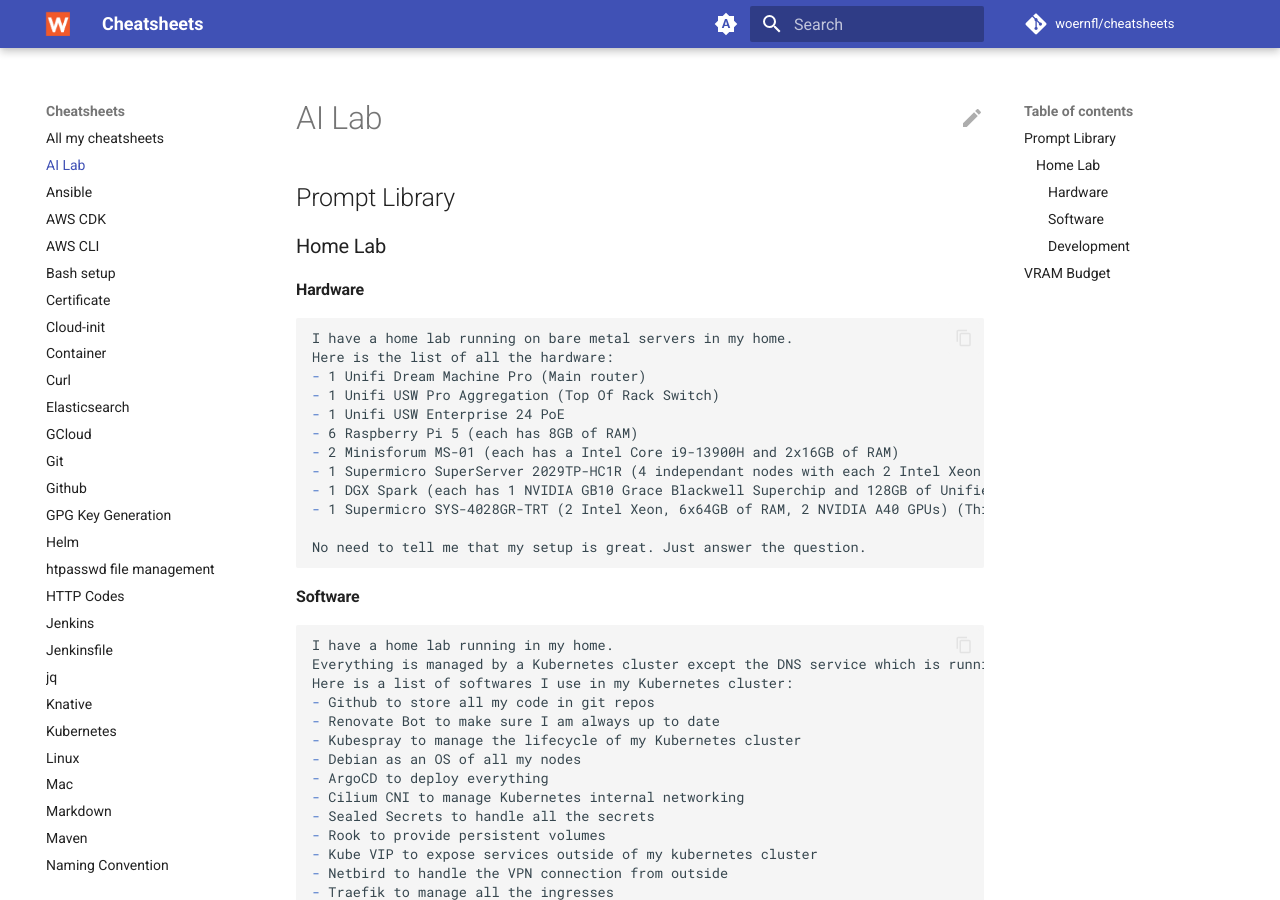
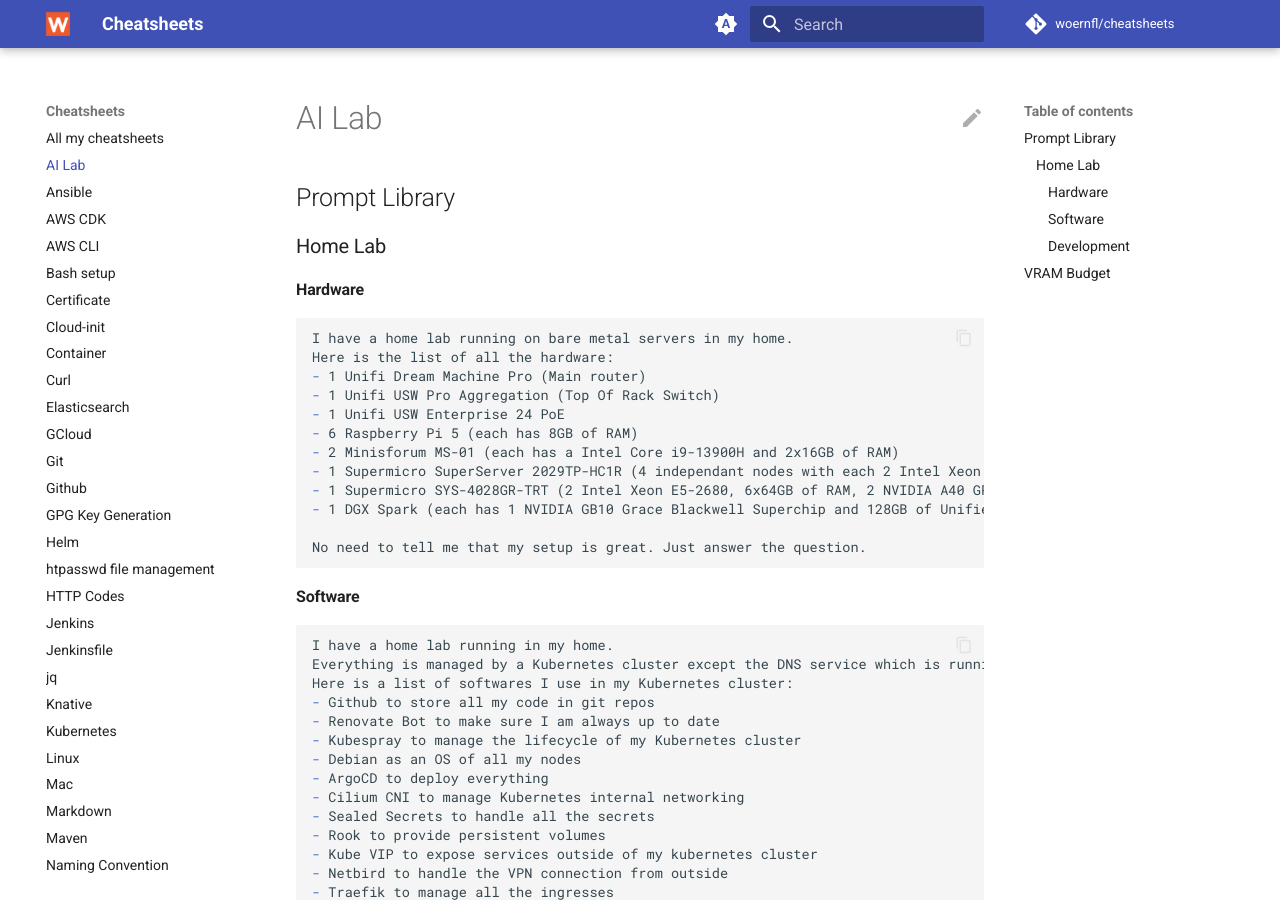
Before and after one commit to woernfl/cheatsheets, an MkDocs documentation site: the page built from docs/ai-lab.md, in a window 1280 px wide and 900 px high. Built offline with MkDocs 1.6.1 and Material for MkDocs 9.7.7, drawn with Linux system fonts in a browser that asks for light colours; comment, search, counter and statistics services are not loaded.

Commit message:
Add the CPU type of the GPU server (#296)

````diff
--- a/docs/ai-lab.md
+++ b/docs/ai-lab.md
@@ -15,8 +15,8 @@
 - 6 Raspberry Pi 5 (each has 8GB of RAM)
 - 2 Minisforum MS-01 (each has a Intel Core i9-13900H and 2x16GB of RAM)
 - 1 Supermicro SuperServer 2029TP-HC1R (4 independant nodes with each 2 Intel Xeon Gold 5120 CPU and 2x32GB of RAM) (There is 2 empty disk slots on each node) (This servers can be refred to as the storage servers)
+- 1 Supermicro SYS-4028GR-TRT (2 Intel Xeon E5-2680, 6x64GB of RAM, 2 NVIDIA A40 GPUs) (This server can be refered to as the GPU server)
 - 1 DGX Spark (each has 1 NVIDIA GB10 Grace Blackwell Superchip and 128GB of Unified System Memory) (This servers can be refred to as the spark servers)
-- 1 Supermicro SYS-4028GR-TRT (2 Intel Xeon, 6x64GB of RAM, 2 NVIDIA A40 GPUs) (This server can be refered to as the GPU server)
 
 No need to tell me that my setup is great. Just answer the question.
 ```
````
